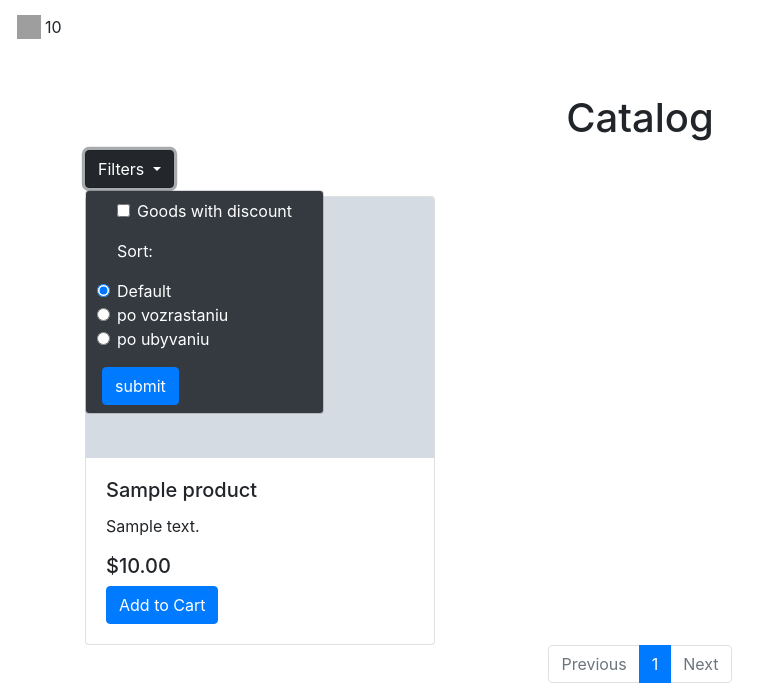
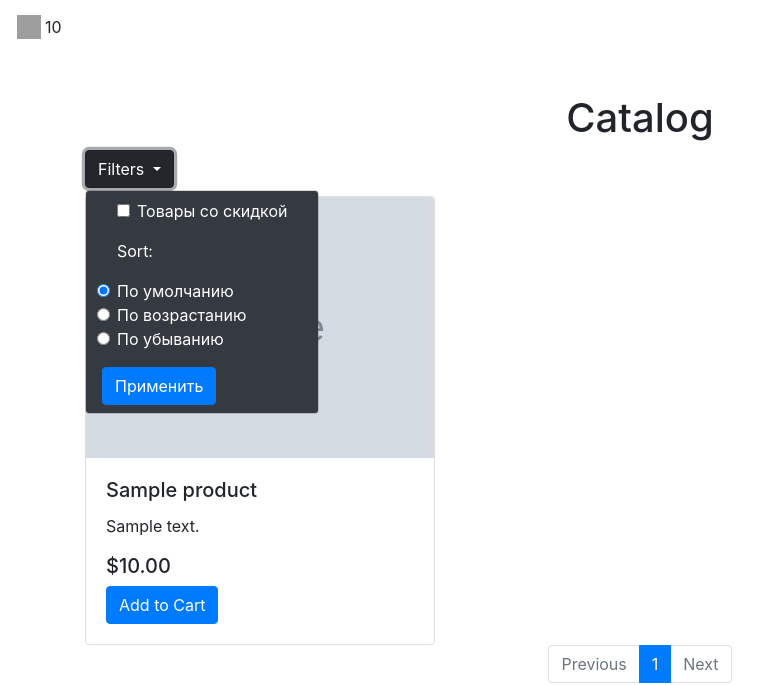
Before and after one commit to afreeone0/electron, a Django app: a page that uses electron/templates/base.html in a window 1280 px wide, after a click on "Filters". Shown: the part 60-745 px from the top of the page, without its empty margins (0-778 px from the left). Run offline with Django 4.2, Linux system fonts and the light colour scheme; a user stored in the database is signed in; tables that the repository leaves empty hold one stand-in row (values such as "Sample post"); grey boxes marked "Sample" are stand-in pictures; some libraries are stand-ins or nearby versions; grey boxes are pictures that could not be loaded.

Commit message:
lol Im leavin

```diff
--- a/electron/cart/templates/cart/cart.html
+++ b/electron/cart/templates/cart/cart.html
@@ -21,11 +21,9 @@
                 <td>${{cart.product.get_price}}</td>
                 <td>
                     <span class="input-group-btn">
-                        <button type="button" class="btn btn-dark btn-sm decrement" data-cart-id=""
-                                data-cart-change-url="">-</button>
+                        <a class="btn btn-light btn-sm decrement" href="{% url 'cart_take_away' cart.product.product_slug %}">-</a>
                         {{cart.quantity}}
-                        <button type="button" class="btn btn-dark btn-sm increment" data-cart-id=""
-                                data-cart-change-url="">+</button>
+                        <a class="btn btn-light btn-sm increment" href="{% url 'cart_add' cart.product.product_slug %}">+</a>
                     </span>
                 </td>
                 <td><strong>${{cart.get_price_for_product}}</strong></td>
--- a/electron/store/templates/store/category.html
+++ b/electron/store/templates/store/category.html
@@ -33,7 +33,7 @@
                     <input type="hidden" name="q" value="{{request.GET.q}}">
                     {% endif %}
                     <label class="form-check-label" for="flexCheckDefault">
-                        Goods with discount
+                        Товары со скидкой
                     </label>
                 </div>
 
@@ -43,7 +43,7 @@
                     <input class="form-check-input" type="radio" name="order_by_price" id="flexRadioDefault1" value="default"
                            {% if not request.GET.order_by_price or request.GET.order_by_price == "default" %}checked{% endif %}>
                     <label class="form-check-label" for="flexRadioDefault1">
-                        Default
+                        По умолчанию
                     </label>
                 </div>
 
@@ -51,7 +51,7 @@
                     <input class="form-check-input" type="radio" name="order_by_price" id="flexRadioDefault2" value="price"
                            {% if request.GET.order_by_price == "price" %}checked{% endif %}>
                     <label class="form-check-label" for="flexRadioDefault2">
-                        po vozrastaniu
+                        По возрастанию
                     </label>
                 </div>
 
@@ -59,12 +59,12 @@
                     <input class="form-check-input" type="radio" name="order_by_price" id="flexRadioDefault3" value="-price"
                            {% if request.GET.order_by_price == "-price" %}checked{% endif %}>
                     <label class="form-check-label" for="flexRadioDefault3">
-                        po ubyvaniu
+                        По убыванию
                     </label>
                 </div>
 
             </div>
-            <button type="submit" class="btn btn-primary mx-3 mt-3">submit</button>
+            <button type="submit" class="btn btn-primary mx-3 mt-3">Применить</button>
         </form>
     </div>
     {% endif %}
@@ -98,6 +98,7 @@
                     <h5>${{product.price}}</h5>
                     {% endif %}
 
+                    {% csrf_token %}
                     <a href="{% url 'cart_add' product.product_slug %}" class="btn btn-primary">Add to Cart</a>
                 </div>
             </div>
--- a/electron/templates/base.html
+++ b/electron/templates/base.html
@@ -17,6 +17,7 @@
 {% block content %}
 {% endblock %}
 <script src="https://code.jquery.com/jquery-3.5.1.slim.min.js"></script>
+<script src="https://ajax.googleapis.com/ajax/libs/jquery/3.6.0/jquery.min.js"></script>
 <script src="https://cdn.jsdelivr.net/npm/@popperjs/core@2.5.4/dist/umd/popper.min.js"></script>
 <script src="https://stackpath.bootstrapcdn.com/bootstrap/4.5.2/js/bootstrap.min.js"></script>
 <script src="https://cdn.jsdelivr.net/npm/bootstrap@5.3.0/dist/js/bootstrap.bundle.min.js" integrity="sha384-geWF76RCwLtnZ8qwWowPQNguL3RmwHVBC9FhGdlKrxdiJJigb/j/68SIy3Te4Bkz" crossorigin="anonymous"></script>
```
